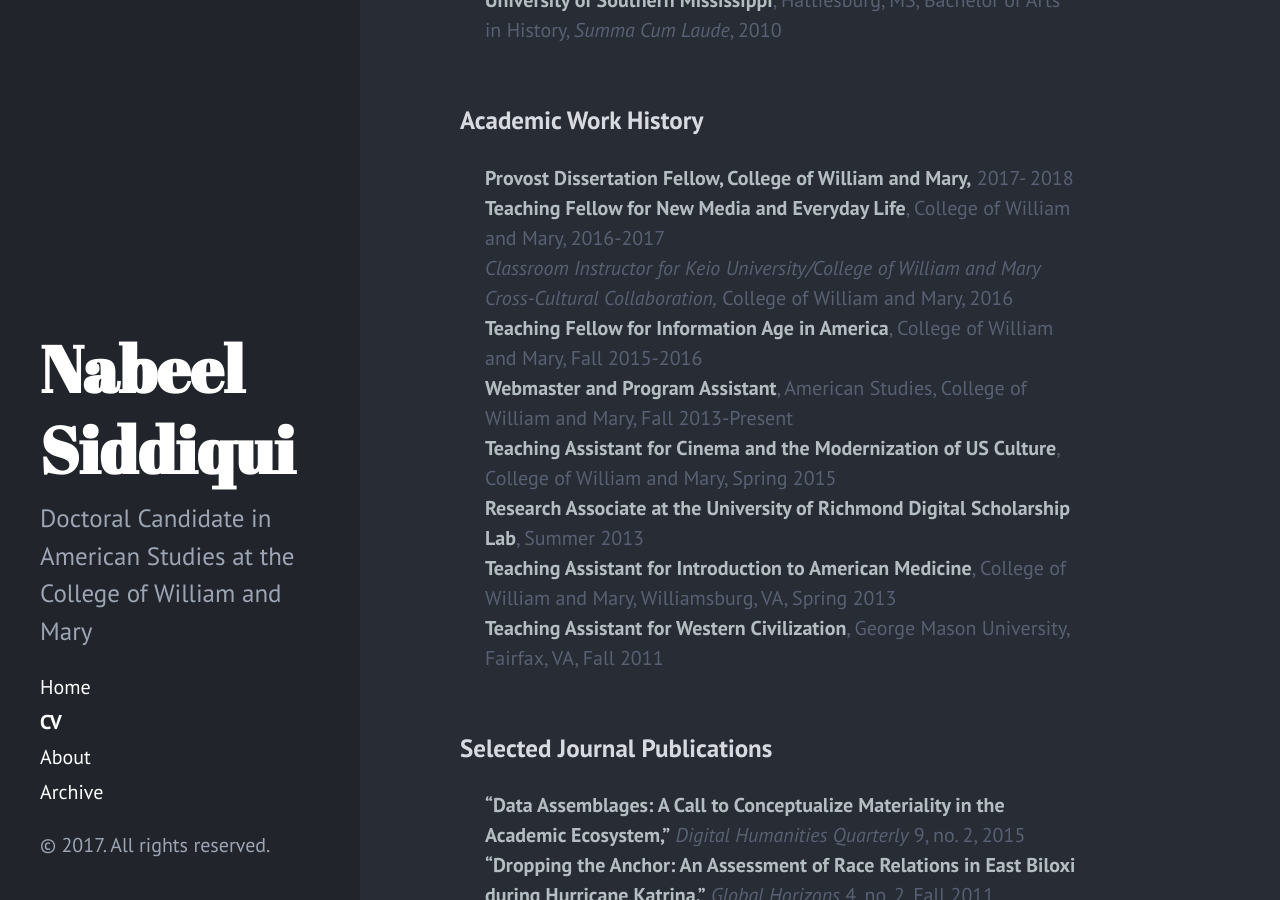
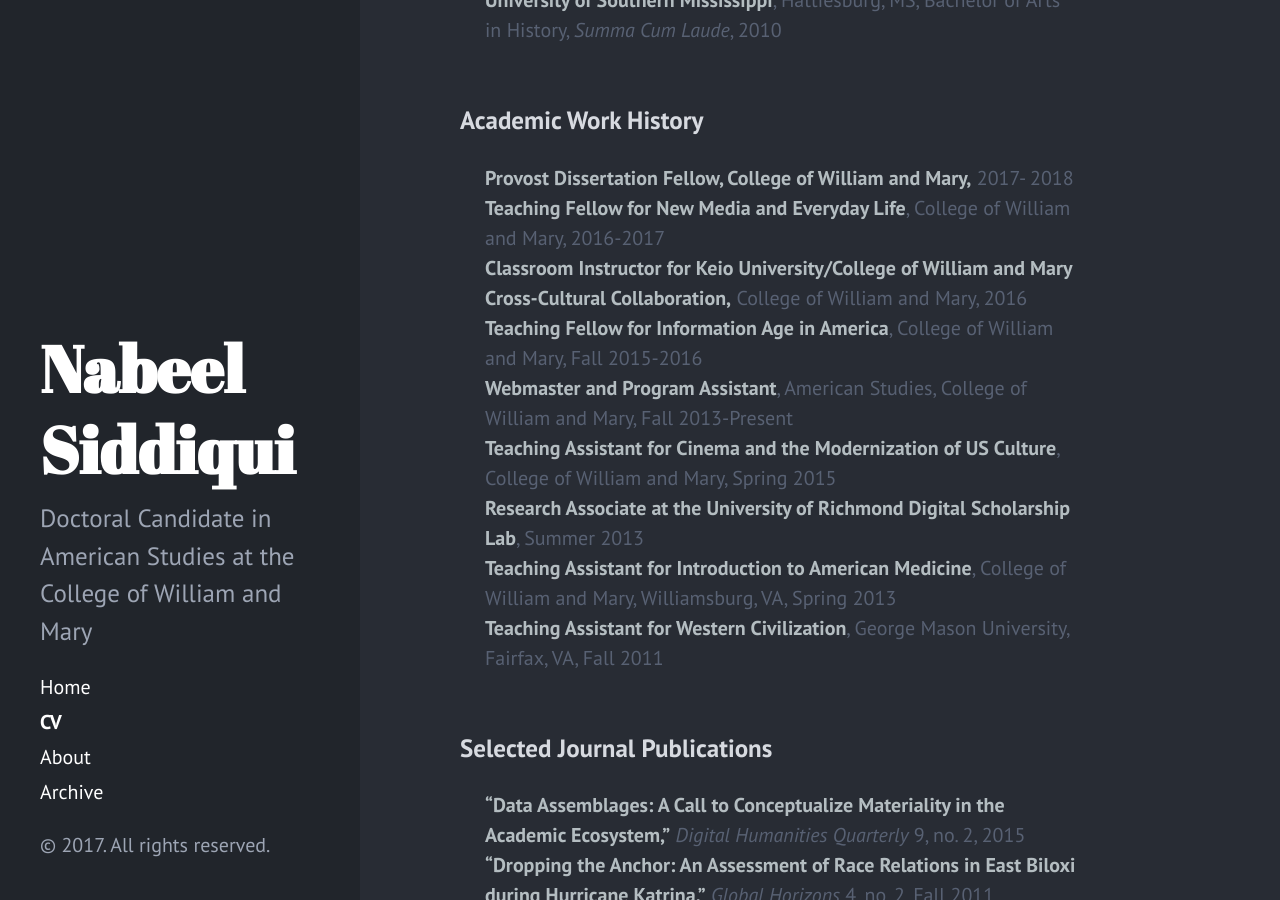
Before and after one commit to nabsiddiqui/nabsiddiqui_old_jekyll_site, a Jekyll site: the page built from CV.md, in a window 1280 px wide and 900 px high, scrolled down 362 px. Built offline with Jekyll 4.4.1, drawn with Linux system fonts in a browser that asks for light colours.

Commit message:
Fixed CV Bolding Issues

```diff
--- a/CV.md
+++ b/CV.md
@@ -14,7 +14,7 @@ title: CV
 
 > **Provost Dissertation Fellow, College of William and Mary,** 2017- 2018
 > **Teaching Fellow for New Media and Everyday Life**, College of William and Mary, 2016-2017
-> *Classroom Instructor for Keio University/College of William and Mary Cross-Cultural Collaboration,* College of William and Mary, 2016
+> **Classroom Instructor for Keio University/College of William and Mary Cross-Cultural Collaboration,** College of William and Mary, 2016
 > **Teaching Fellow for Information Age in America**, College of William and Mary, Fall 2015-2016
 > **Webmaster and Program Assistant**, American Studies, College of William and Mary, Fall 2013-Present
 > **Teaching Assistant for Cinema and the Modernization of US Culture**, College of William and Mary, Spring 2015
```
